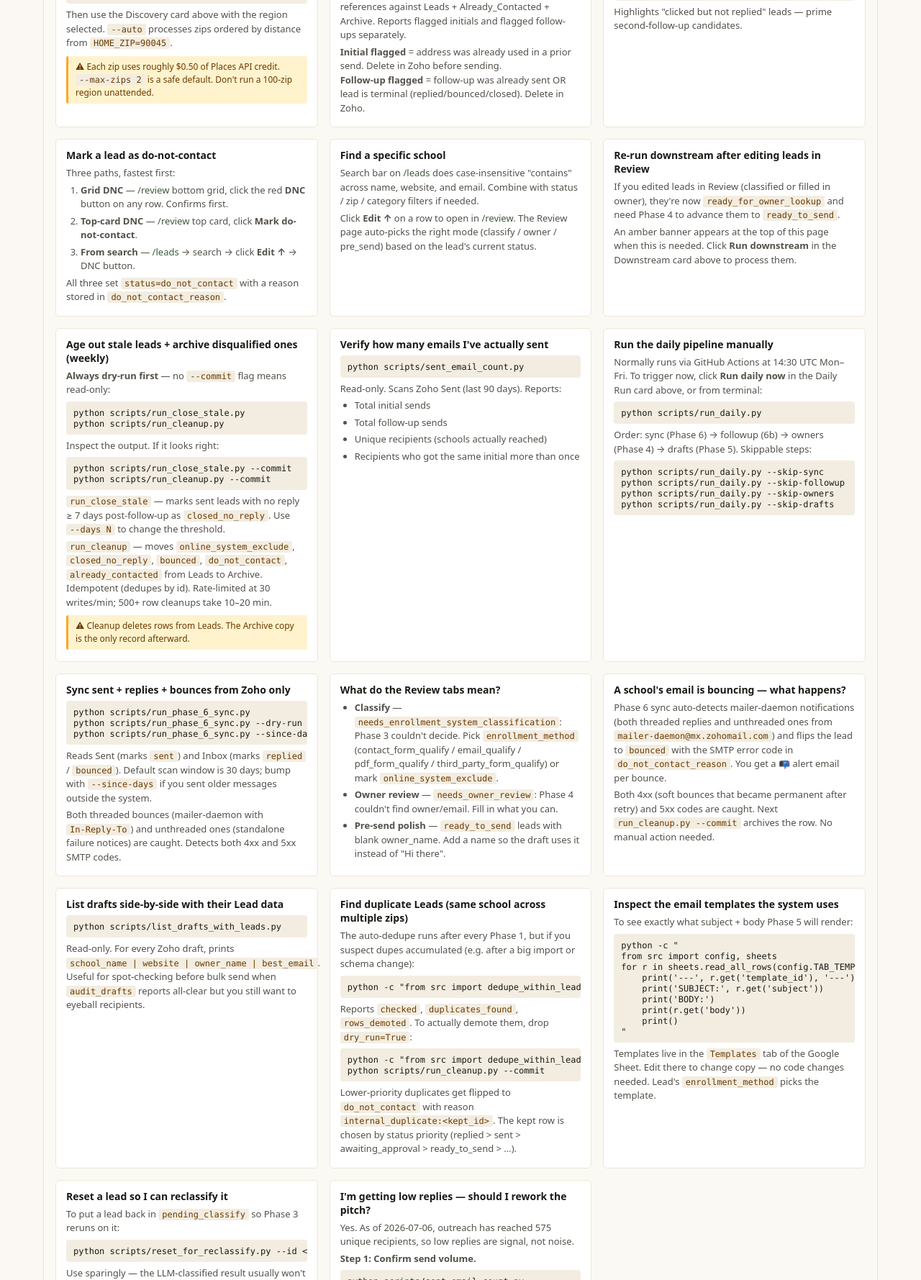
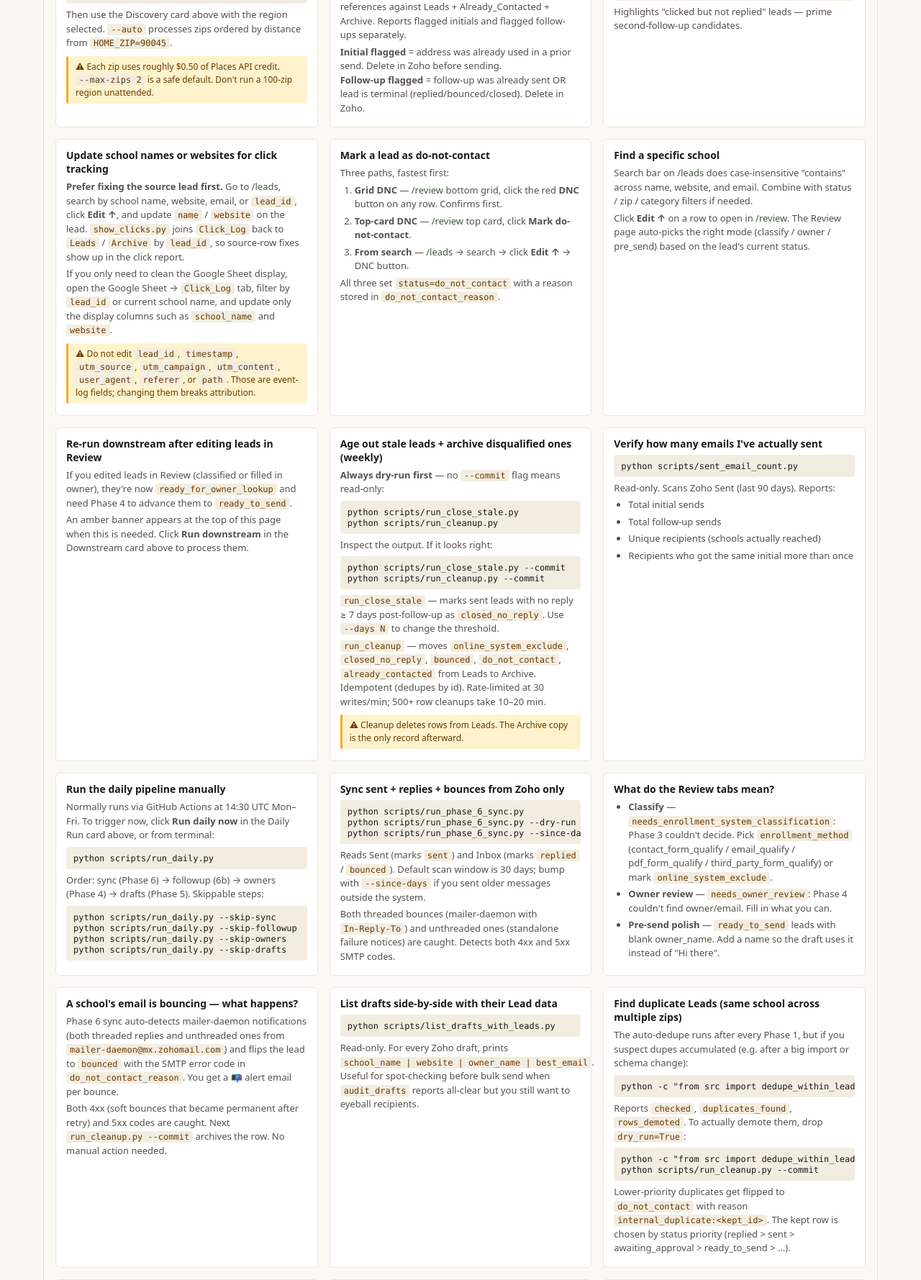
Before and after one commit to ketangan/enrollify-outreach, a FastAPI app: template webapp/webapp/templates/index.html in a window 1280 px wide, after a click that opens the changed part. Shown: the part 681-2460 px from the top of the page at 72% size. Run offline with FastAPI, Linux system fonts and the light colour scheme; the template is opened without the code that fills it, so the values that code supplies are empty; parts of the project's set-up code (start-up, migrations or seed data) failed here and were passed over.

Commit message:
docs: add click log cleanup instructions

```diff
--- a/webapp/webapp/templates/index.html
+++ b/webapp/webapp/templates/index.html
@@ -165,6 +165,13 @@ python scripts/show_clicks.py --campaign initial --since-days 30</code></pre>
     </div>
 
     <div class="task">
+      <h4>Update school names or websites for click tracking</h4>
+      <p><strong>Prefer fixing the source lead first.</strong> Go to <a href="/leads">/leads</a>, search by school name, website, email, or <code>lead_id</code>, click <strong>Edit &uarr;</strong>, and update <code>name</code> / <code>website</code> on the lead. <code>show_clicks.py</code> joins <code>Click_Log</code> back to <code>Leads</code> / <code>Archive</code> by <code>lead_id</code>, so source-row fixes show up in the click report.</p>
+      <p>If you only need to clean the Google Sheet display, open the Google Sheet &rarr; <code>Click_Log</code> tab, filter by <code>lead_id</code> or current school name, and update only the display columns such as <code>school_name</code> and <code>website</code>.</p>
+      <p class="task-warn">⚠ Do not edit <code>lead_id</code>, <code>timestamp</code>, <code>utm_source</code>, <code>utm_campaign</code>, <code>utm_content</code>, <code>user_agent</code>, <code>referer</code>, or <code>path</code>. Those are event-log fields; changing them breaks attribution.</p>
+    </div>
+
+    <div class="task">
       <h4>Mark a lead as do-not-contact</h4>
       <p>Three paths, fastest first:</p>
       <ol>
```
